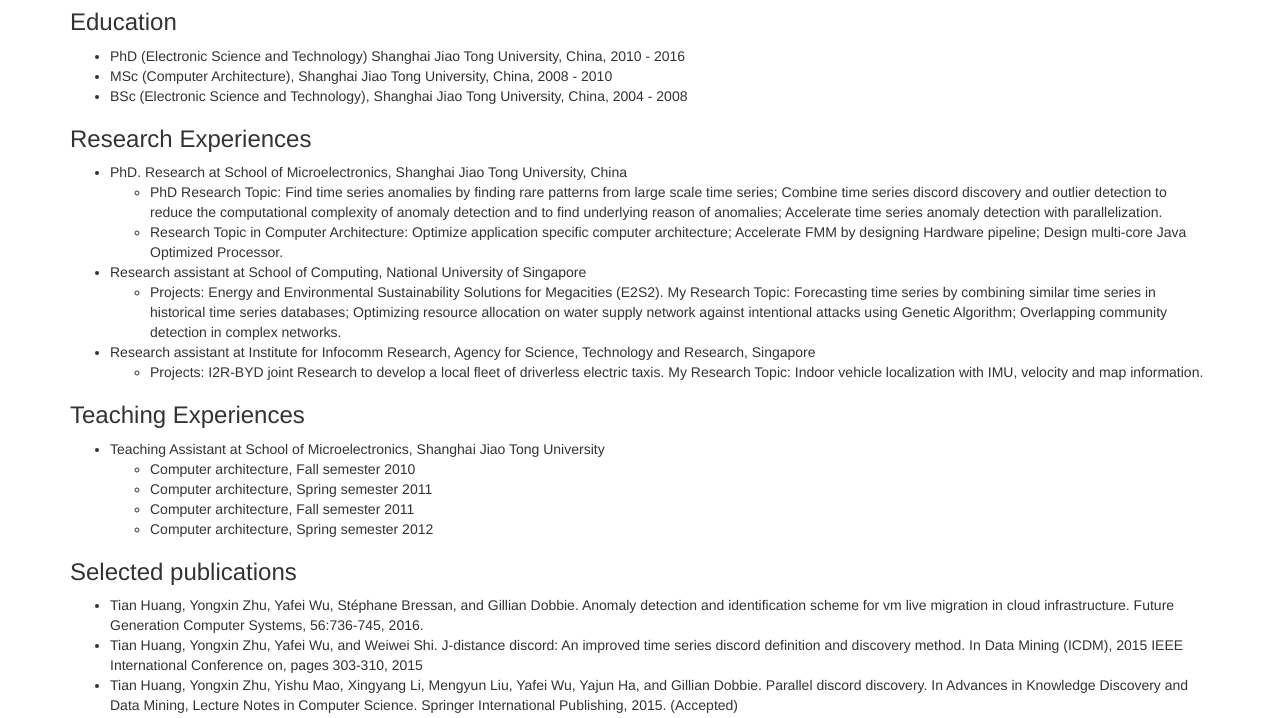
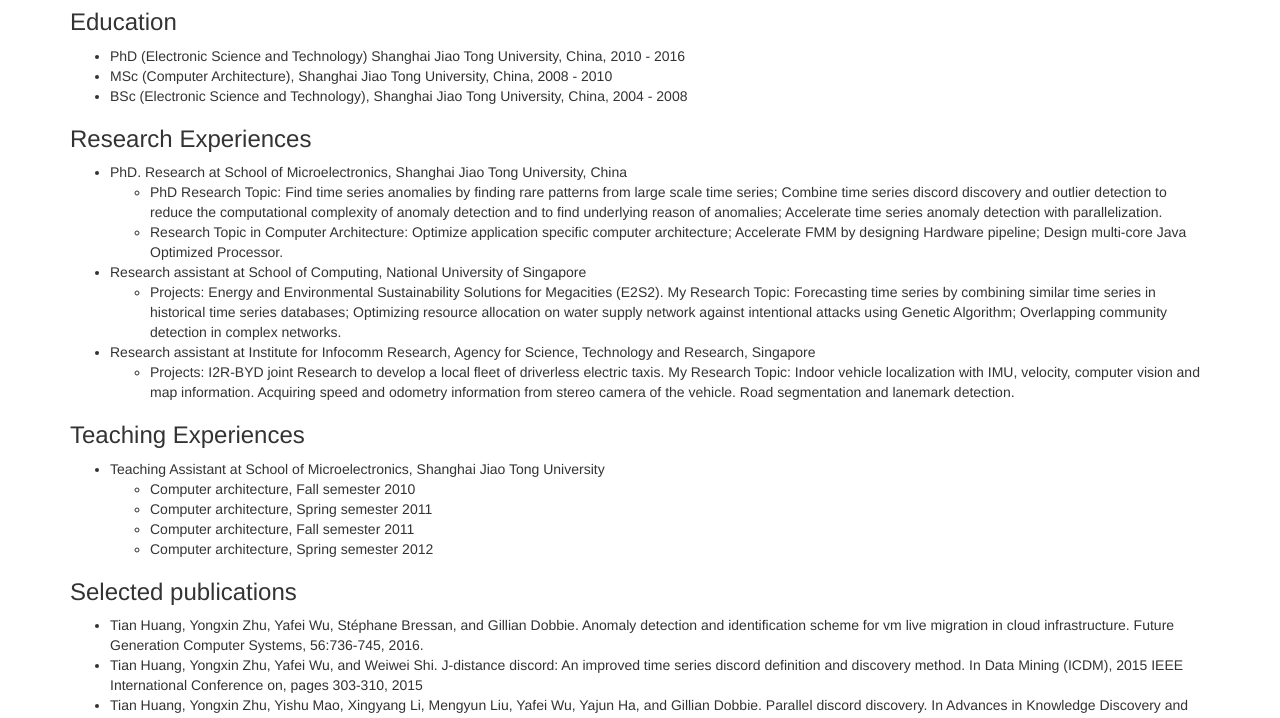
Before and after one commit to ianmalcolm/ianmalcolm.github.io, a plain HTML site: page cv.html in a window 1280 px wide. Shown: the part 57-775 px from the top of the page. Drawn offline with nearby package versions, Linux system fonts and the light colour scheme.

Commit message:
Add research interestes in computer vision in cv and bio

```diff
--- a/cv.html
+++ b/cv.html
@@ -55,7 +55,7 @@
 				</ul>
 				<li>Research assistant at Institute for Infocomm Research, Agency for Science, Technology and Research, Singapore</li>
 				<ul>
-					<li>Projects: I2R-BYD joint Research to develop a local fleet of driverless electric taxis. My Research Topic: Indoor vehicle localization with IMU, velocity and map information.</li>
+					<li>Projects: I2R-BYD joint Research to develop a local fleet of driverless electric taxis. My Research Topic: Indoor vehicle localization with IMU, velocity, computer vision and map information. Acquiring speed and odometry information from stereo camera of the vehicle. Road segmentation and lanemark detection.</li>
 				</ul>
 			</ul>
 
```
Also changed, not shown: index.html (+1 -1 lines).
